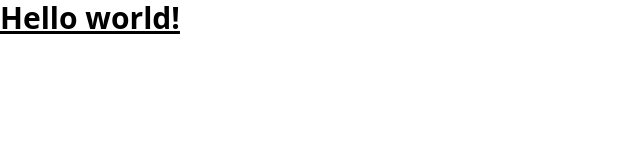
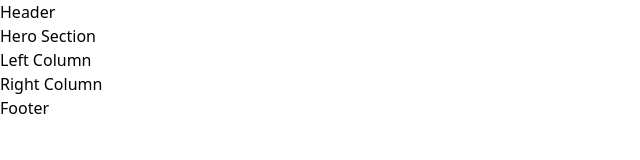
Before and after one commit to RabbanMehamood/globixo-assignment, a website: page src/index.html in a window 1280 px wide. Shown: the whole page, without its empty margins (0-640 px from the left). Drawn offline with nearby package versions, Linux system fonts and the light colour scheme; files that its build step writes are made by us from their sources.

Commit message:
Add Basic Skeletion

```diff
--- a/src/index.html
+++ b/src/index.html
@@ -6,6 +6,14 @@
     <link href="./output.css" rel="stylesheet" />
   </head>
   <body>
-    <h1 class="text-3xl font-bold underline">Hello world!</h1>
+    <header>Header</header>
+    <main>
+      <section>Hero Section</section>
+      <section>
+        <div class="left-column">Left Column</div>
+        <aside class="right-column">Right Column</aside>
+      </section>
+    </main>
+    <footer>Footer</footer>
   </body>
 </html>
```
